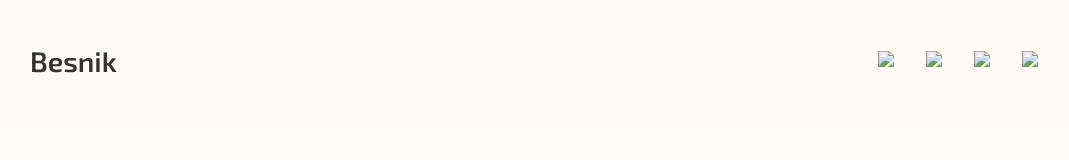
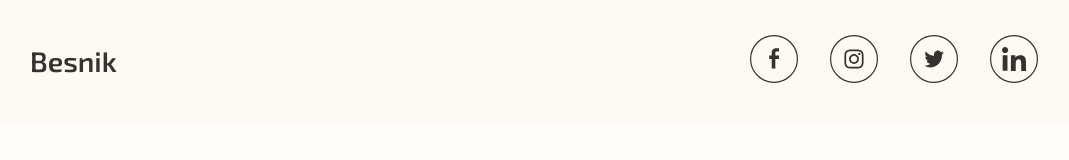
Before and after one commit to Creative-Academy-Students/FED200-2-2022-B, a plain HTML site: page sections/8-footer/index.html in a window 1280 px wide. Shown: the whole page, without its empty margins (98-1167 px from the left). Drawn offline with Linux system fonts and the light colour scheme.

Commit message:
ssu-01-06
Schalk sesh updates 1/06

```diff
--- a/sections/8-footer/index.html
+++ b/sections/8-footer/index.html
@@ -17,19 +17,19 @@
 
     <div class="socials-tray">
         <a href="#">
-            <img src="assets/icons/facebook-logo.jpg" class="facebook" />
+            <img src="/assets/icons/facebook-logo.svg" class="facebook" />
         </a>
 
         <a href="#">
-            <img src="#" class="insta" />
+            <img src="/assets/icons/insta-logo.svg" class="insta" />
         </a>
 
         <a href="#">
-            <img src="#" class="twitter" />
+            <img src="/assets/icons/twitter-logo.svg" class="twitter" />
         </a>
 
         <a href="#">
-            <img src="#" class="linkedin" />
+            <img src="/assets/icons/linkedin-logo.svg" class="linkedin" />
         </a>
 
     </div>
--- a/sections/8-footer/styles.css
+++ b/sections/8-footer/styles.css
@@ -7,13 +7,12 @@ footer {
   padding: 1rem 8rem;
 }
 
-@media screen (min-width: 576px) {
+@media screen and (max-width: 576px) {
   footer {
     flex-direction: column;
     align-items: center;
   }
-  }
-
+}
 
 .socials-tray {
   display: flex;
```
